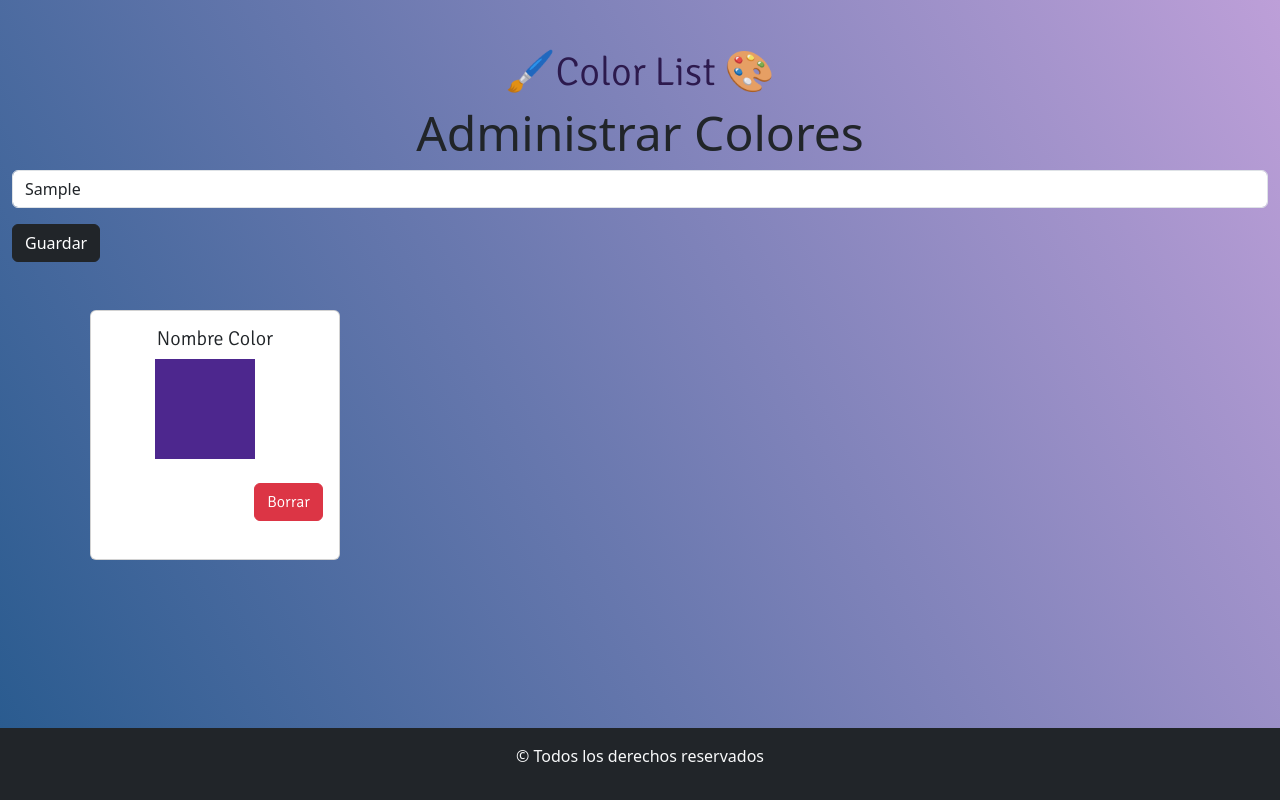
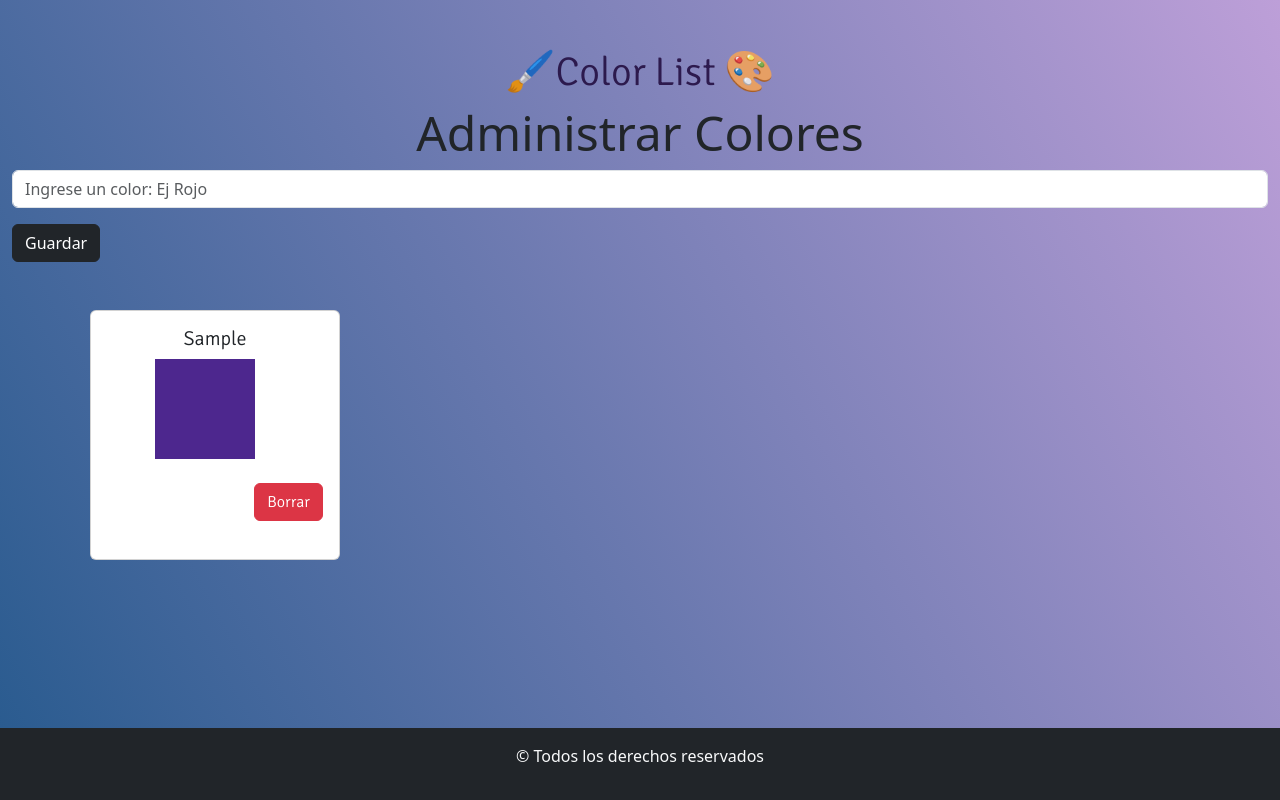
Before and after one commit to CosmeNicolas/ClonListaColores, a React (Vite) app: page / in a window 1280 px wide. Both pictures are taken after typing "Sample" into the empty fields and a click on the button "Guardar". Built offline with nearby package versions, Linux system fonts and the light colour scheme.

Commit message:
agregue el nombre de cada color ingresado por props en listacolores y su key

```diff
--- a/src/components/FormularioColores.jsx
+++ b/src/components/FormularioColores.jsx
@@ -5,11 +5,13 @@ import ListaColores from './ListaColores'
 
 const FormularioColores = () => {
   const [color, setColor] = useState('')
-  /* const [guardarColor, setGuardarColor] = useState([]) */
+  const [colores, setColores] = useState([])
 
 
   const handleSubmit = (e) =>{
     e.preventDefault()
+    setColores([...colores, color])
+    setColor('')
   }
 
 
@@ -31,7 +33,7 @@ const FormularioColores = () => {
           Guardar
         </Button>
       </Form>
-      <ListaColores />
+      <ListaColores colores={colores} />
      </>
   )
 };
--- a/src/components/ListaColores.jsx
+++ b/src/components/ListaColores.jsx
@@ -1,11 +1,14 @@
 import { Button, Card, Container } from "react-bootstrap";
 
-const ListaColores = () => {
+const ListaColores = ({colores}) => {
   return (
     <Container className="d-flex flex-wrap">
-      <Card className="mt-5  mx-2">
+
+        {
+          colores.map((itemColor, posicionColor)=>
+            <Card className="mt-5  mx-2" >
               <Card.Body>
-          <Card.Title className="text-center">Nombre Color</Card.Title>
+                <Card.Title className="text-center" key={posicionColor} >{itemColor}</Card.Title>
                 <div className="text-center">
                   <p className="p ms-5"></p>
                 </div>
@@ -15,7 +18,11 @@ const ListaColores = () => {
                 </Button>
               </div>
               </Card.Body>
-      </Card>
+            </Card>)
+        }
+
+
+
     </Container>
   );
 };
```
Lines whose indentation alone changed are shown as unchanged.
